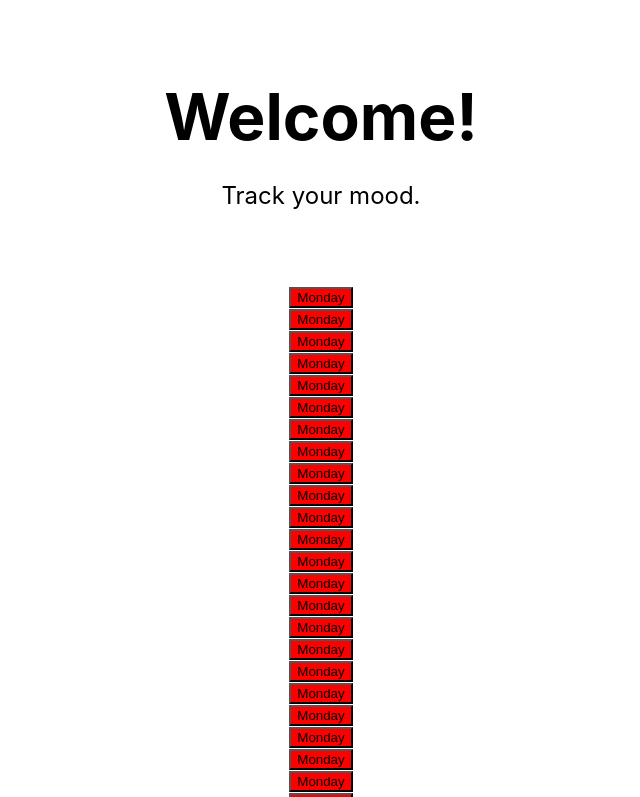
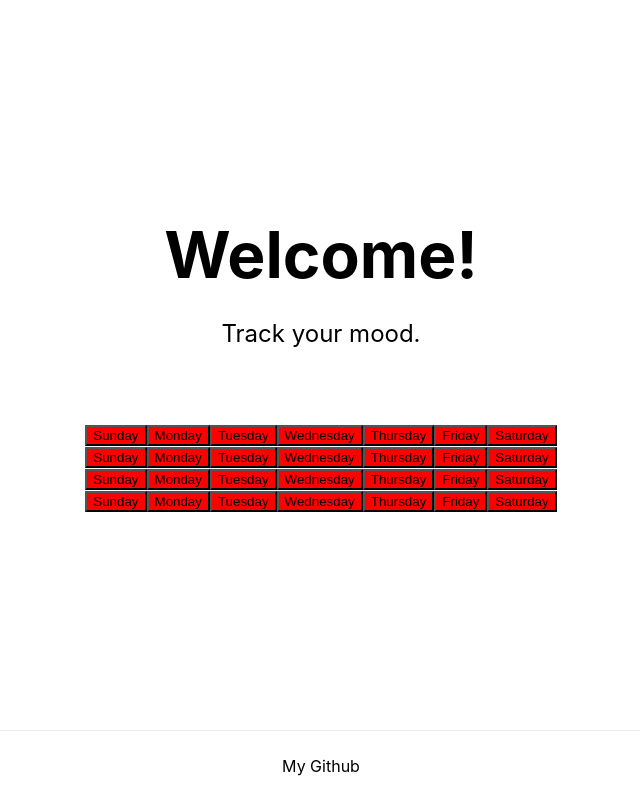
Before and after one commit to amyy98/MOODify, a Next.js app: page / in a window 1280 px wide. Shown: the top 797 px of the page, without its empty margins (319-959 px from the left). Built offline with nearby package versions, Linux system fonts and the light colour scheme.

Commit message:
Month calendar with individually changing buttons

```diff
--- a/pages/calendar/build.jsx
+++ b/pages/calendar/build.jsx
@@ -1,24 +1,75 @@
 import React, { useState, useEffect } from "react";
 
-export default function Weeks() {
+export default function Calendar() {
   let week = [];
-  for (let i = 0; i < 7; i++) {
-    week.push(<Days textContent = "Monday1" />);
+  for (let i = 0; i < 4; i++) {
+    week.push(<Days />);
   }
-  return <div>{week}</div>;
+  return (
+    <div>
+      {week}
+    </div>
+  );
 }
 
 function Days() {
-  const daysOfWeek = ['Monday', 'Tuesday', 'Weds']
-  const [color, setColor] = useState("red");
+  const [sunColor, setSunColor] = useState("red");
+  const [monColor, setMonColor] = useState("red");
+  const [tuesColor, setTuesColor] = useState("red");
+  const [wedsColor, setWedsColor] = useState("red");
+  const [thursColor, setThursColor] = useState("red");
+  const [friColor, setFriColor] = useState("red");
+  const [satColor, setSatColor] = useState("red");
 
   return (
     <div>
       <button
-        style={{ backgroundColor: color }}
-        onClick={() => setColor("blue")}
+        style={{ backgroundColor: sunColor }}
+        onClick={() => setSunColor("blue")}
+      >
+        Sunday
+      </button>
+
+      <button
+        style={{ backgroundColor: monColor }}
+        onClick={() => setMonColor("blue")}
       >
         Monday
+      </button>
+
+      <button
+        style={{ backgroundColor: tuesColor }}
+        onClick={() => setTuesColor("blue")}
+      >
+        Tuesday
+      </button>
+
+      <button
+        style={{ backgroundColor: wedsColor }}
+        onClick={() => setWedsColor("blue")}
+      >
+        Wednesday
+      </button>
+
+      <button
+        style={{ backgroundColor: thursColor }}
+        onClick={() => setThursColor("blue")}
+      >
+        Thursday
+      </button>
+
+      <button
+        style={{ backgroundColor: friColor }}
+        onClick={() => setFriColor("blue")}
+      >
+        Friday
+      </button>
+
+      <button
+        style={{ backgroundColor: satColor }}
+        onClick={() => setSatColor("blue")}
+      >
+        Saturday
       </button>
 
     </div>
--- a/pages/calendar/index.jsx
+++ /dev/null
@@ -1,14 +0,0 @@
-import React, { useState, useEffect } from "react";
-import Weeks from "./build.jsx";
-
-export default function Calendar() {
-  let month = [];
-  for (let i = 0; i < 4; i++) {
-    month.push(<Weeks />)
-  }
-  return (
-    <div>
-      {month}
-    </div>
-  );
-}
--- a/pages/index.jsx
+++ b/pages/index.jsx
@@ -1,6 +1,6 @@
 import Head from 'next/head';
 import React, { useState } from 'react';
-import Calendar from './calendar/index.jsx';
+import Calendar from './calendar/build.jsx';
 import moment from 'moment';
 
 export default function Home() {
```
